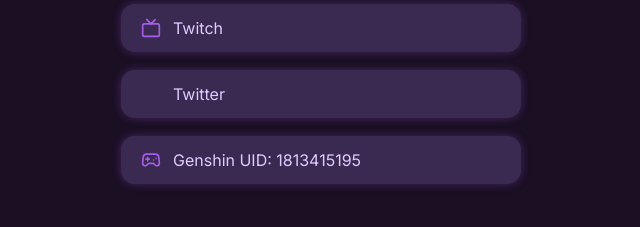
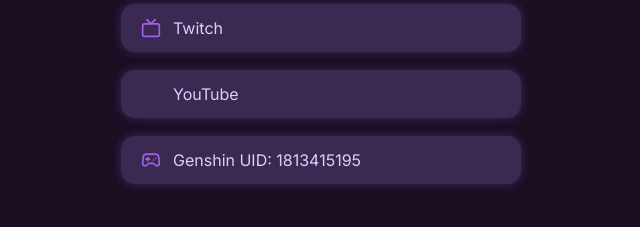
Before and after one commit to LilacReba/LS, a plain HTML site: page index.html in a window 1280 px wide. Shown: the part 509-736 px from the top of the page, 319-959 px from the left. Drawn offline with nearby package versions, Linux system fonts and the light colour scheme.

Commit message:
Update index.html
Updated links from twitter to youtube

```diff
--- a/index.html
+++ b/index.html
@@ -88,8 +88,8 @@
     <a class="link" href="https://twitch.tv/lilac_smeraldo" target="_blank">
       <svg class="icon" data-lucide="tv"></svg> Twitch
     </a>
-    <a class="link" href="https://twitter.com/LilacSmeraldo23" target="_blank">
-      <svg class="icon" data-lucide="twitter"></svg> Twitter
+    <a class="link" href="https://www.youtube.com/@lilac_smeraldo" target="_blank">
+      <svg class="icon" data-lucide="youtube"></svg> YouTube
     </a>
     <a class="link" href="#" target="_blank">
       <svg class="icon" data-lucide="gamepad-2"></svg> Genshin UID: 1813415195
```
